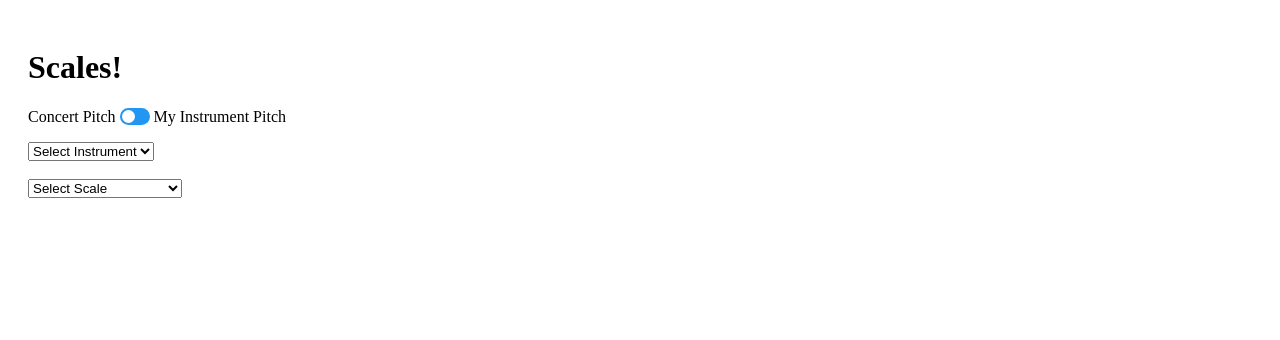
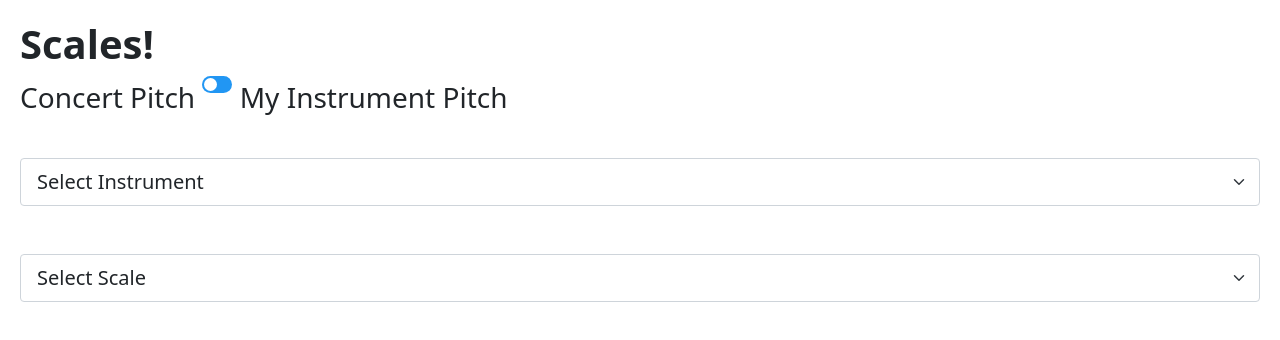
Before and after one commit to JohnDuhan/scales, a plain HTML site: page index.html in a window 1280 px wide. Drawn offline with nearby package versions, Linux system fonts and the light colour scheme; a script that the page names is missing.

Commit message:
Update index.html
Added bootstrap styling

```diff
--- a/index.html
+++ b/index.html
@@ -8,8 +8,9 @@
 <html>
   <head>
     <base target="_top">
+    <link href="https://cdn.jsdelivr.net/npm/bootstrap@5.0.2/dist/css/bootstrap.min.css" rel="stylesheet" integrity="sha384-EVSTQN3/azprG1Anm3QDgpJLIm9Nao0Yz1ztcQTwFspd3yD65VohhpuuCOmLASjC" crossorigin="anonymous">
+    <link href="styles/style.css" rel="stylesheet" />
   </head>
-  <link href="styles/style.css" rel="stylesheet" />
   <body>
 
 <!-- Trigger/Open The Modal -->
@@ -58,16 +59,16 @@ window.onclick = function(event) {
   </script>
 </div>
     <div style="padding: 20px">
-    <h1>Scales!</h1>
+    <h1 class="fs-1 fw-bold">Scales!</h1>
     <div>
-      <p>Concert Pitch
+      <p class="fs-3">Concert Pitch
       <label class="switch"><input type="checkbox" id="pitch-pick-slider" onchange="scaleType()"><span class="slider round"></span>
       </label>
       My Instrument Pitch</p>
     </div>
     <div id="inst-drop">
       <label for="instruments"></label>
-      <select name="instruments" id="instruments" onchange="chooseInstr(this)">
+      <select class="form-select form-select-lg" name="instruments" id="instruments" onchange="chooseInstr(this)">
         <option hidden="" disabled="" selected="">Select Instrument</option>
         <option value="flute">Flute</option>
         <option value="oboe">Oboe</option>
@@ -123,7 +124,7 @@ window.onclick = function(event) {
         <option value="4-U">Final 4 - Upper</option>
         <option value="15-L">Lower Octave</option>
         <option value="15-U">Upper Octave</option>
-<!--        <option value="29-UL">Lower & Upper Octaves</option>-->
+        <option value="29-UL">Lower & Upper Octaves</option>-->
 <!--      </select>-->
 <script>
 function segDropBuild(d){
@@ -212,6 +213,7 @@ console.log('segArr',segArr);
   var div = document.getElementById('segment-drop');
         div.innerHTML = '<label for="'+scaleType+'"></label>'
           var sel = document.createElement('select');
+          sel.setAttribute('class','form-select form-select-lg');
           sel.setAttribute('name',scaleType);
           sel.setAttribute('id',scaleType);
           sel.setAttribute('onchange','segSelect(this)');
@@ -309,6 +311,7 @@ function scaleDropBuild(id){
     var div = document.getElementById('scale-drop');
           div.innerHTML = '<label for="'+id+'"></label>'
             var sel = document.createElement('select');
+            sel.setAttribute('class','form-select form-select-lg');
             sel.setAttribute('name',id);
             sel.setAttribute('id',id);
             sel.setAttribute('onchange','segDropBuild(this)');
```
